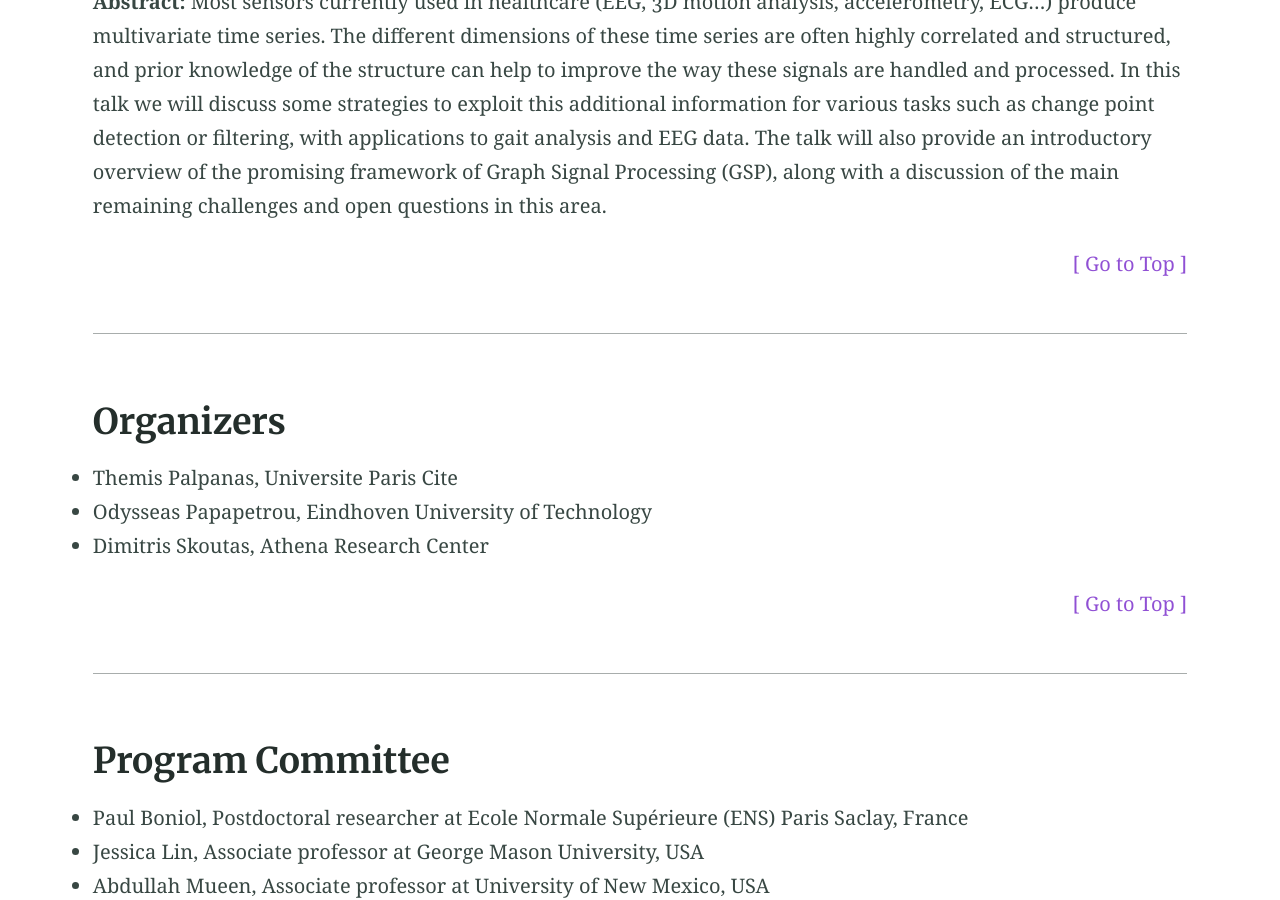
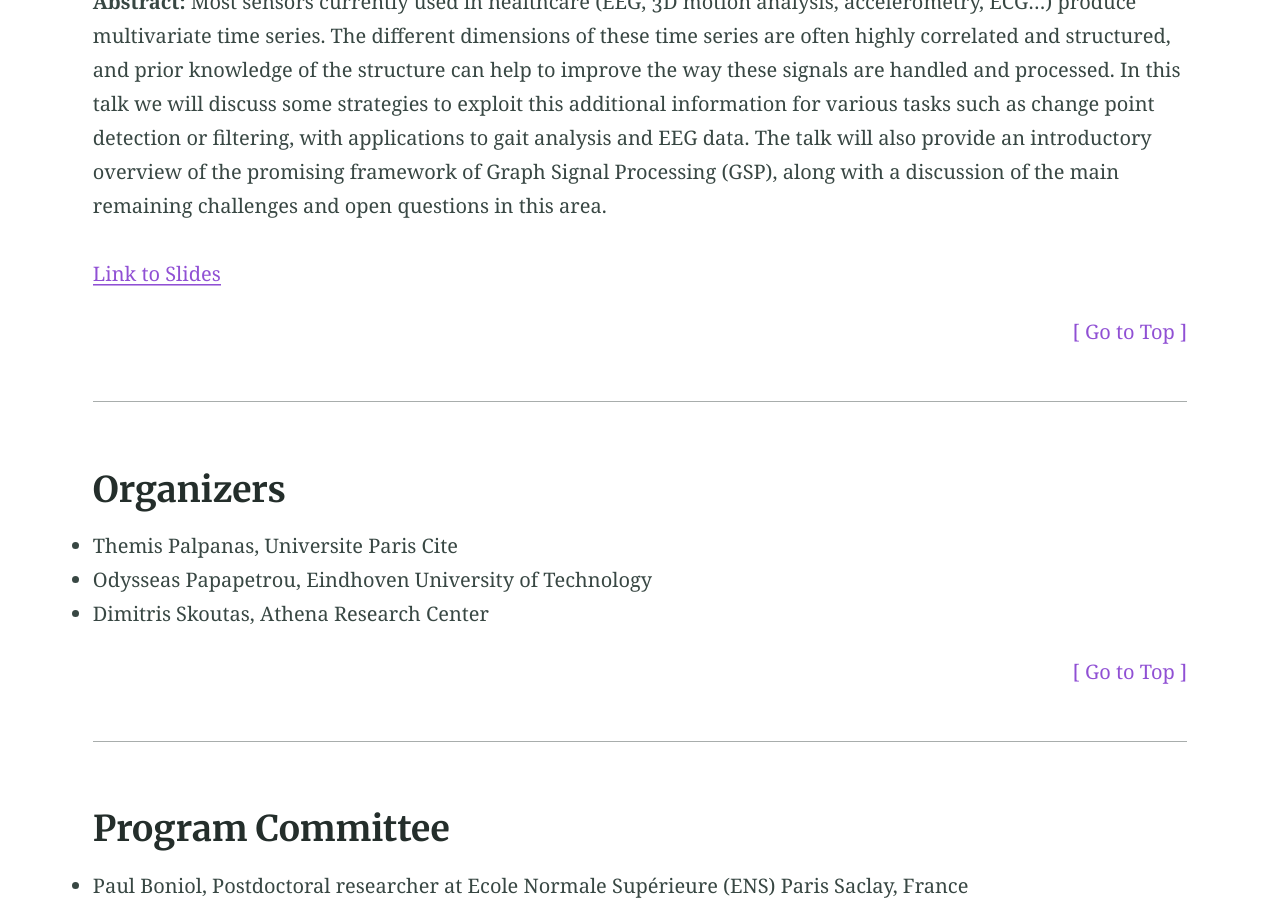
Before and after one commit to multisa2024/multisa2024.icde, a Jekyll site: the page built from index.md, in a window 1280 px wide and 900 px high, scrolled down 7895 px. Built offline with Jekyll 4.4.1, drawn with Linux system fonts in a browser that asks for light colours.

Commit message:
Update index.md

```diff
--- a/index.md
+++ b/index.md
@@ -216,6 +216,8 @@ Previously, Ammar has been awarded a Ph.D. from the University of Rennes 1 in 20
 
 **Abstract:** Most sensors currently used in healthcare (EEG, 3D motion analysis, accelerometry, ECG...) produce multivariate time series. The different dimensions of these time series are often highly correlated and structured, and prior knowledge of the structure can help to improve the way these signals are handled and processed. In this talk we will discuss some strategies to exploit this additional information for various tasks such as change point detection or filtering, with applications to gait analysis and EEG data. The talk will also provide an introductory overview of the promising framework of Graph Signal Processing (GSP), along with a discussion of the main remaining challenges and open questions in this area.
 
+[Link to Slides](https://www.dropbox.com/scl/fi/x8w4l1qbff460tvsew9gk/PlenaryICDE2024.pdf?rlkey=3ymv5x6a4e80bc76djte5t2tt&e=1&dl=0)
+
 <!-- Back to top button -->
 <div class="go-to-top">
     <a href="#">[ Go to Top ]</a>
```
